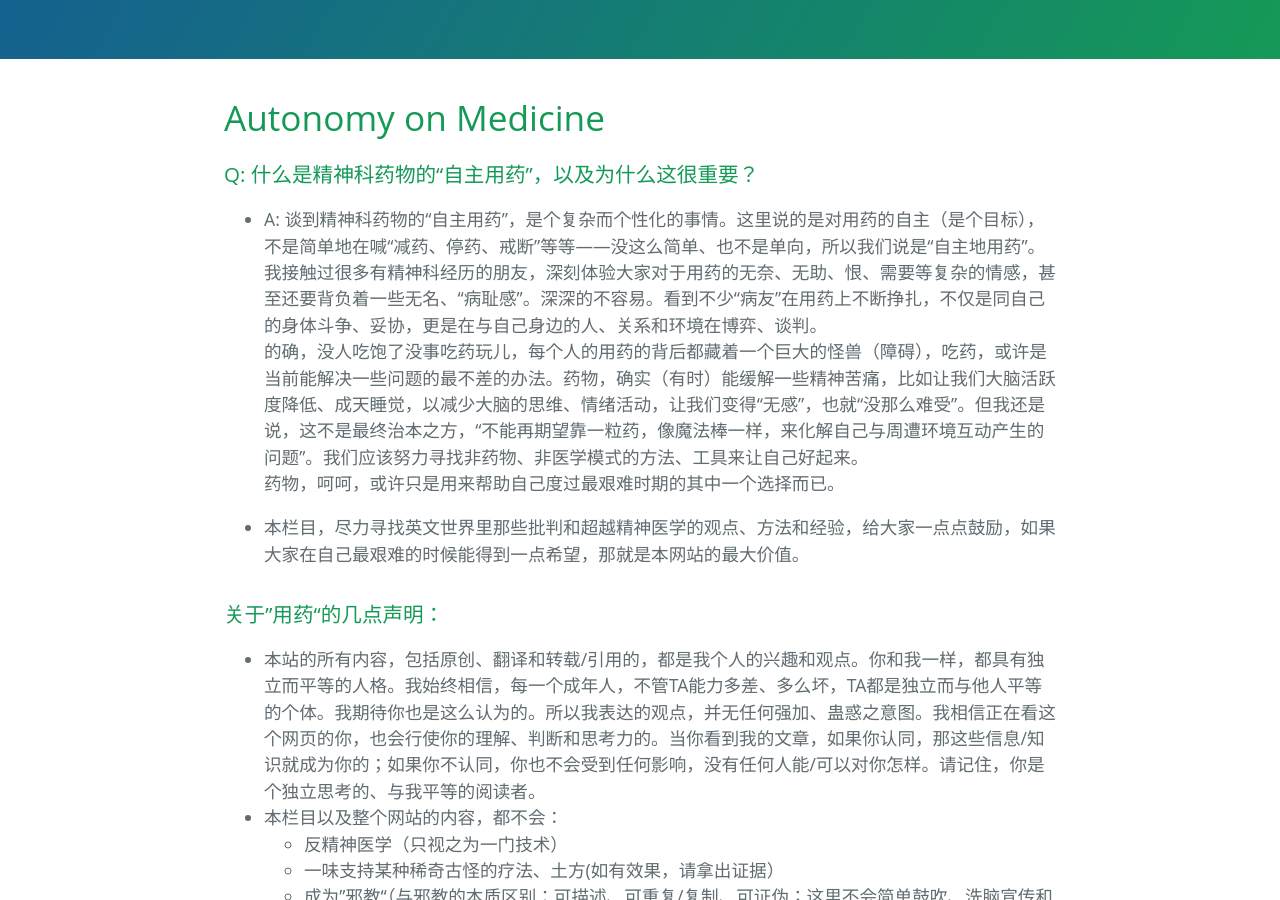
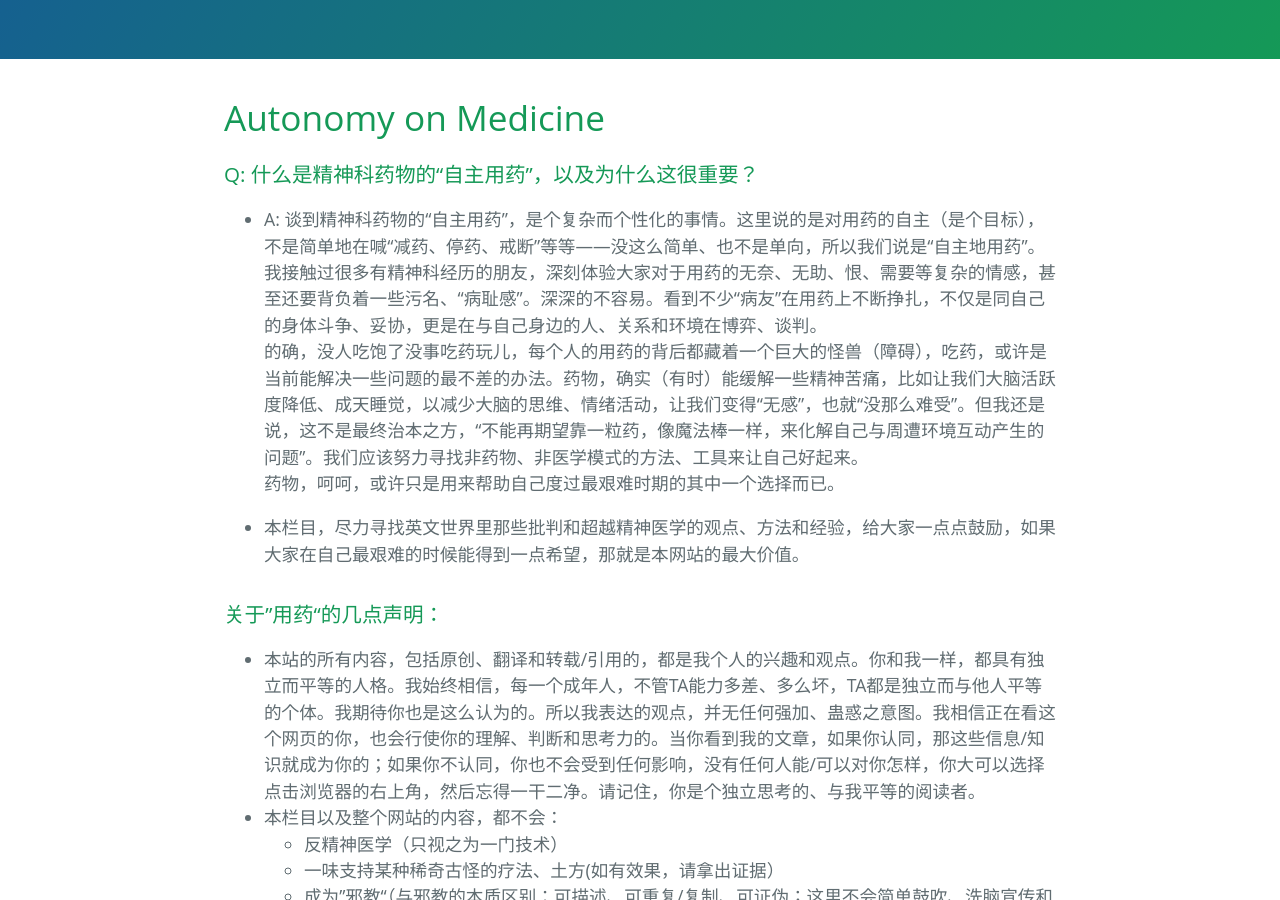
Before and after one commit to mdrights/mdrights.github.io, a Jekyll site: the page built from autonomy.md, in a window 1280 px wide and 900 px high, scrolled down 386 px. Built offline with Jekyll 4.4.1, drawn with Linux system fonts in a browser that asks for light colours.

Commit message:
small fixes.

```diff
--- a/autonomy.md
+++ b/autonomy.md
@@ -5,7 +5,7 @@ permalink: /autonomy/
 ---
 ### Q: 什么是精神科药物的“自主用药”，以及为什么这很重要？
 * A: 谈到精神科药物的“自主用药”，是个复杂而个性化的事情。这里说的是对用药的自主（是个目标），不是简单地在喊“减药、停药、戒断”等等——没这么简单、也不是单向，所以我们说是“自主地用药”。
-   我接触过很多有精神科经历的朋友，深刻体验大家对于用药的无奈、无助、恨、需要等复杂的情感，甚至还要背负着一些无名、“病耻感”。深深的不容易。看到不少“病友”在用药上不断挣扎，不仅是同自己的身体斗争、妥协，更是在与自己身边的人、关系和环境在博弈、谈判。
+   我接触过很多有精神科经历的朋友，深刻体验大家对于用药的无奈、无助、恨、需要等复杂的情感，甚至还要背负着一些污名、“病耻感”。深深的不容易。看到不少“病友”在用药上不断挣扎，不仅是同自己的身体斗争、妥协，更是在与自己身边的人、关系和环境在博弈、谈判。
     的确，没人吃饱了没事吃药玩儿，每个人的用药的背后都藏着一个巨大的怪兽（障碍），吃药，或许是当前能解决一些问题的最不差的办法。药物，确实（有时）能缓解一些精神苦痛，比如让我们大脑活跃度降低、成天睡觉，以减少大脑的思维、情绪活动，让我们变得“无感”，也就“没那么难受”。但我还是说，这不是最终治本之方，“不能再期望靠一粒药，像魔法棒一样，来化解自己与周遭环境互动产生的问题"。我们应该努力寻找非药物、非医学模式的方法、工具来让自己好起来。
     药物，呵呵，或许只是用来帮助自己度过最艰难时期的其中一个选择而已。
 
@@ -13,7 +13,7 @@ permalink: /autonomy/
 
 
 ### 关于”用药“的几点声明：
-* 本站的所有内容，包括原创、翻译和转载/引用的，都是我个人的兴趣和观点。你和我一样，都具有独立而平等的人格。我始终相信，每一个成年人，不管TA能力多差、多么坏，TA都是独立而与他人平等的个体。我期待你也是这么认为的。所以我表达的观点，并无任何强加、蛊惑之意图。我相信正在看这个网页的你，也会行使你的理解、判断和思考力的。当你看到我的文章，如果你认同，那这些信息/知识就成为你的；如果你不认同，你也不会受到任何影响，没有任何人能/可以对你怎样。请记住，你是个独立思考的、与我平等的阅读者。
+* 本站的所有内容，包括原创、翻译和转载/引用的，都是我个人的兴趣和观点。你和我一样，都具有独立而平等的人格。我始终相信，每一个成年人，不管TA能力多差、多么坏，TA都是独立而与他人平等的个体。我期待你也是这么认为的。所以我表达的观点，并无任何强加、蛊惑之意图。我相信正在看这个网页的你，也会行使你的理解、判断和思考力的。当你看到我的文章，如果你认同，那这些信息/知识就成为你的；如果你不认同，你也不会受到任何影响，没有任何人能/可以对你怎样，你大可以选择点击浏览器的右上角，然后忘得一干二净。请记住，你是个独立思考的、与我平等的阅读者。
 * 本栏目以及整个网站的内容，都不会：
   - 反精神医学（只视之为一门技术）
   - 一味支持某种稀奇古怪的疗法、土方(如有效果，请拿出证据）
```
Also changed, not shown: why.md (+1 -1 lines).
